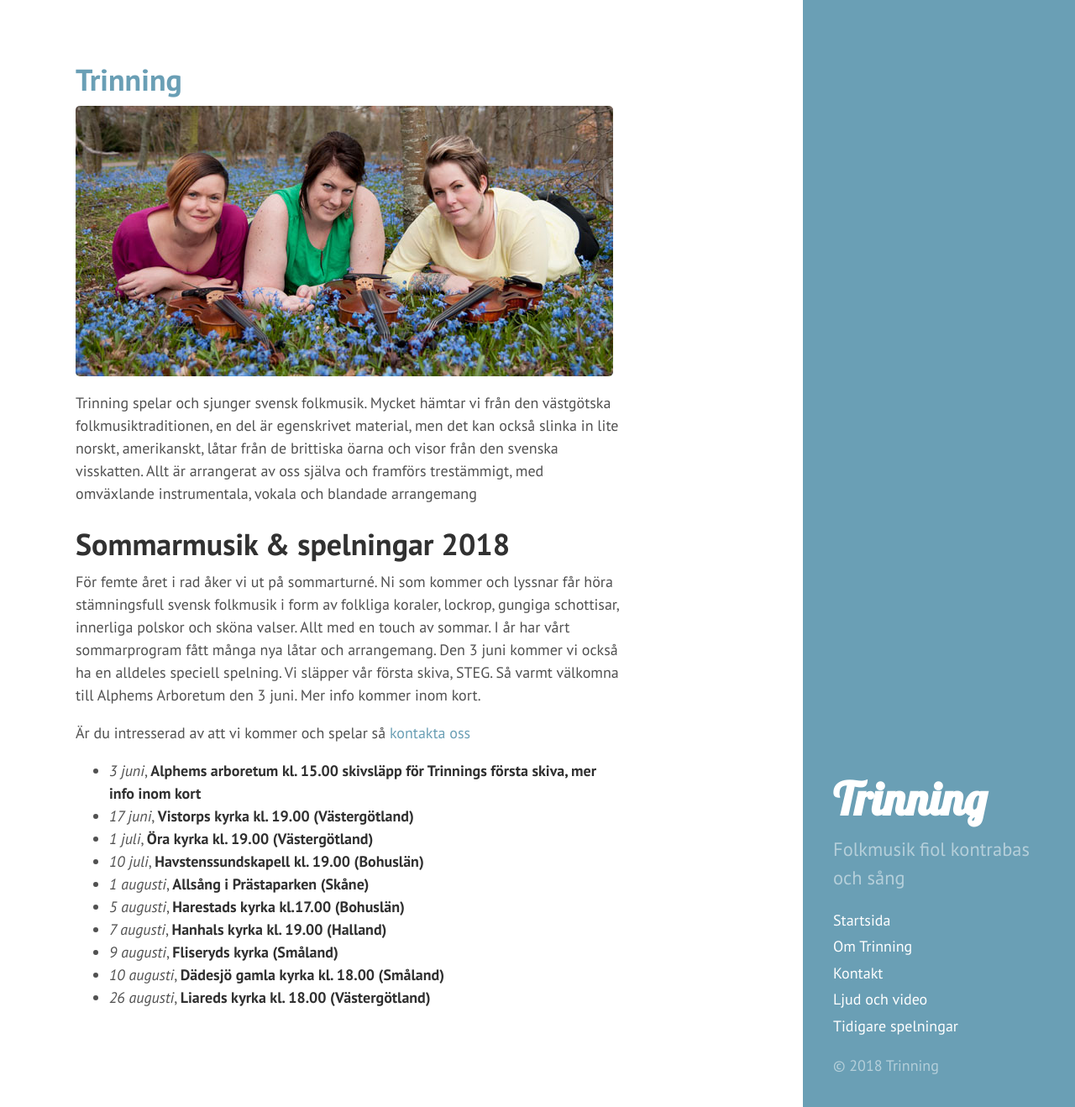
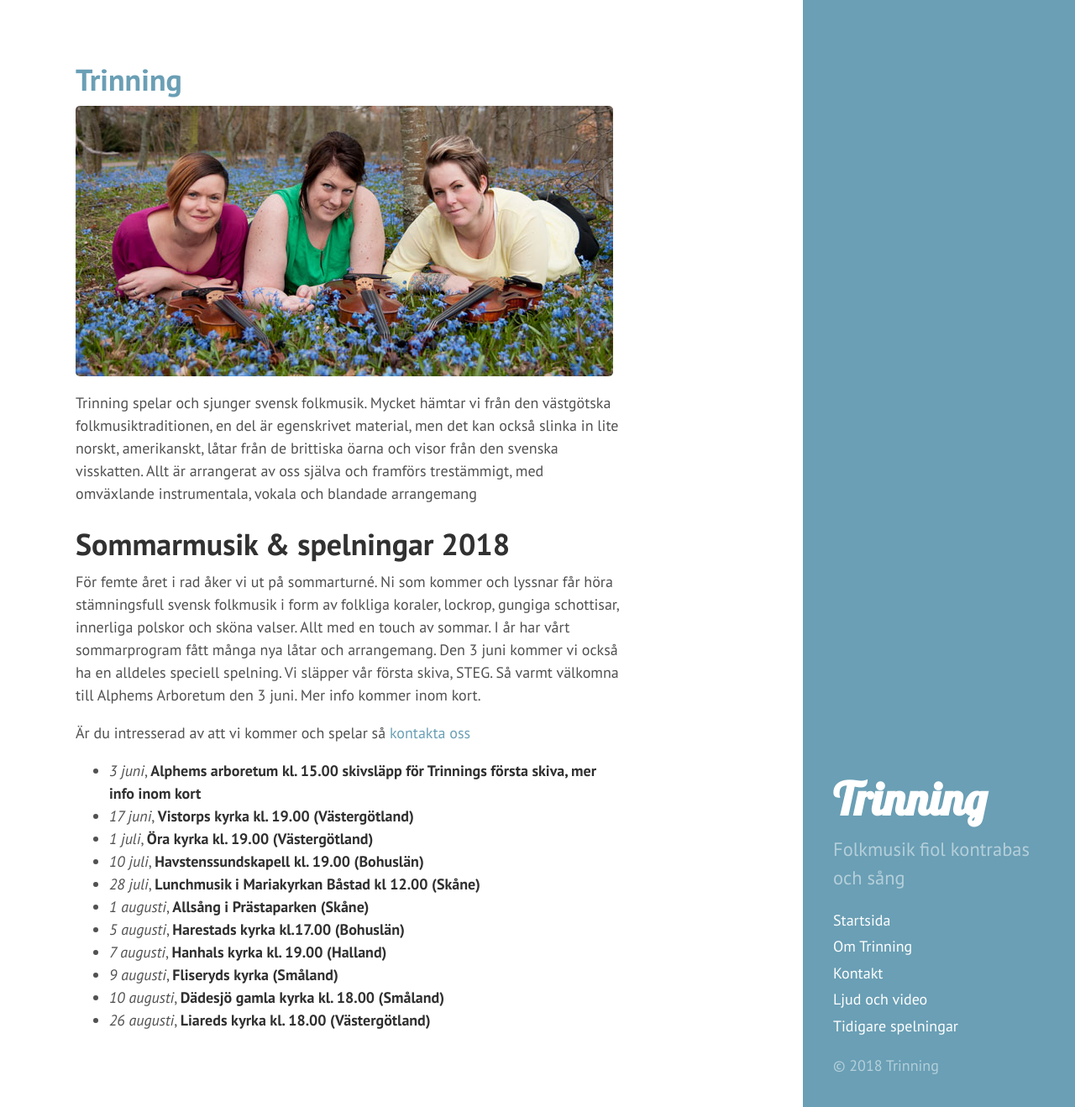
Before and after one commit to trinning/trinning.github.io, a Jekyll site: the page built from index.md, in a window 1280 px wide and 1318 px high. Shown: the whole window at 84% size. Built offline with Jekyll 4.4.1, drawn with Linux system fonts in a browser that asks for light colours.

Commit message:
Ny spelning

```diff
--- a/index.md
+++ b/index.md
@@ -19,6 +19,7 @@
 * *17 juni*, **Vistorps kyrka kl. 19.00 (Västergötland)**
 * *1 juli*, **Öra kyrka  kl. 19.00 (Västergötland)**
 * *10 juli*, **Havstenssundskapell kl. 19.00 (Bohuslän)**
+* *28 juli*, **Lunchmusik i Mariakyrkan Båstad kl 12.00 (Skåne)**
 * *1 augusti*, **Allsång i Prästaparken (Skåne)**
 * *5 augusti*, **Harestads kyrka kl.17.00 (Bohuslän)**
 * *7 augusti*, **Hanhals kyrka kl. 19.00 (Halland)**
```
